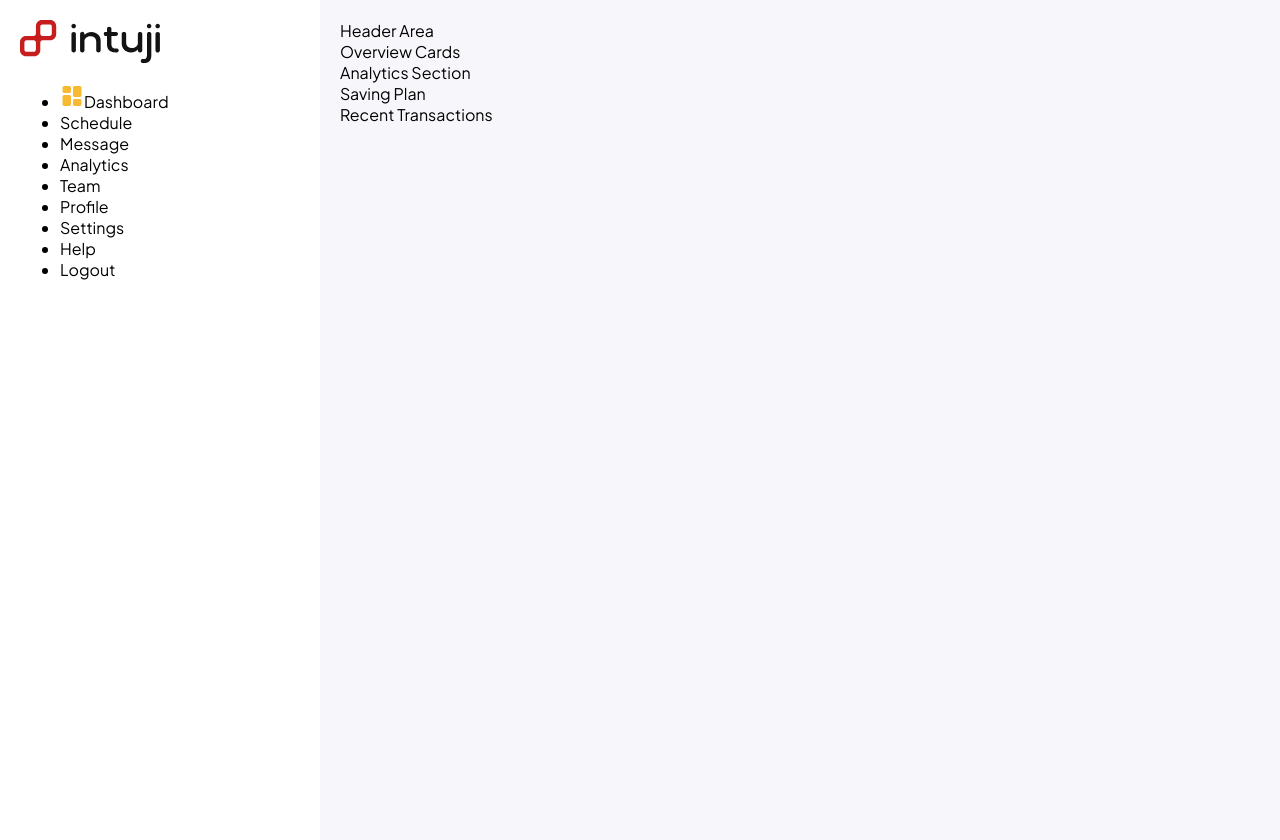
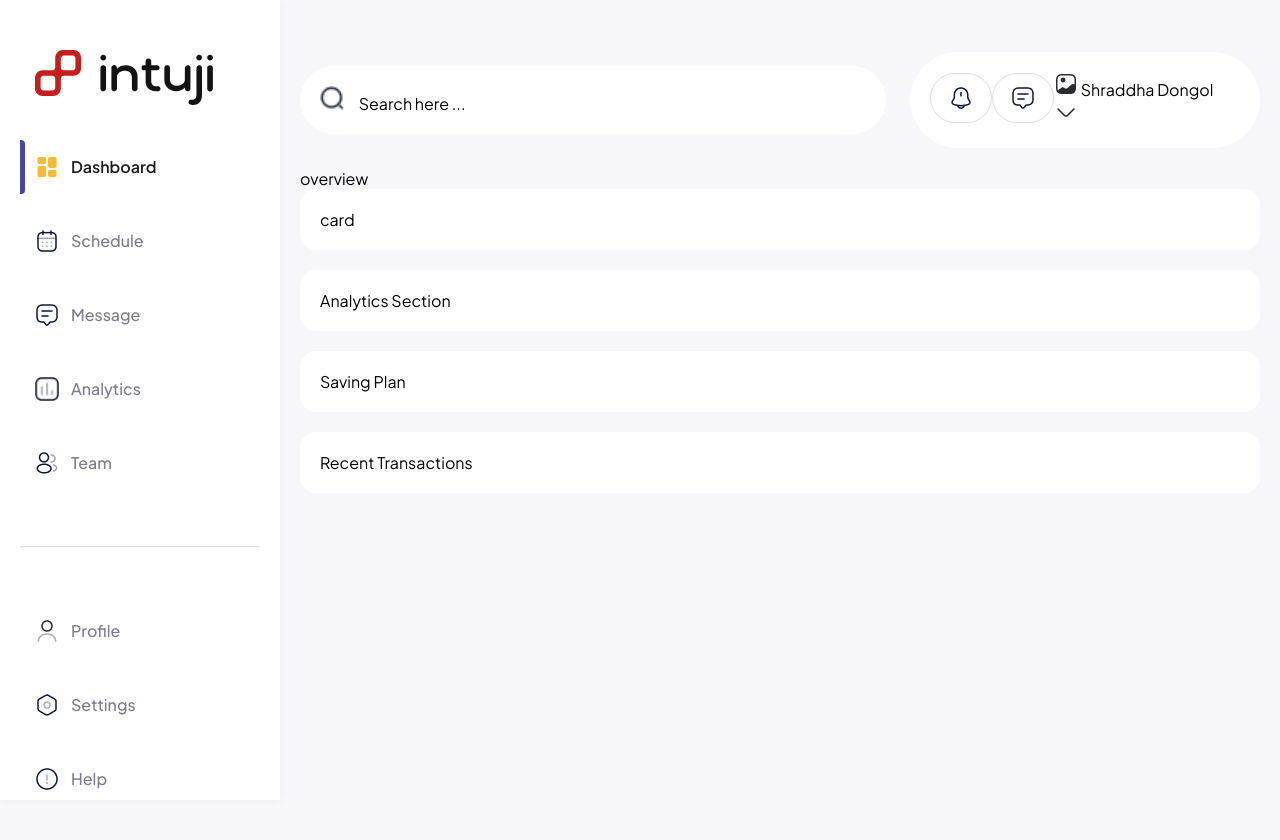
Before and after one commit to 0Shraddha/intuji-frontend-associate-challenge, a plain HTML site: page index.html in a window 1280 px wide. After the commit the page ends 800 px from the top, so only its background shows below. Drawn offline with Linux system fonts and the light colour scheme.

Commit message:
sidebar ui completed

```diff
--- /dev/null
+++ b/components/header.html
@@ -0,0 +1,19 @@
+<header class="header">
+    <div class="search-col">
+        <img src="./assets/images/icons/search-normal.png" alt="Search icon" class="icon">
+        <span class="search-placeholder">Search here ...</span>
+    </div>
+    <div class="user-overview-col">
+        <div class="notification">
+            <img src="../assets/images/icons/notification-bing.png" alt="Notification icon" class="notification-icon">
+        </div>
+        <div class="msg">
+            <img src="../assets/images/icons/message-text.png" alt="Message icon" class="notification-icon">
+        </div>
+        <div class="user-detail">
+            <img src="../assets/images/avatar/gallery.png" alt="Avatar image">
+            <span>Shraddha Dongol</span>
+            <img src="../assets/images/icons/arrow-down.png" alt="arrow-down icon">
+        </div>
+    </div>
+</header>
--- /dev/null
+++ b/components/overview-cards.html
@@ -0,0 +1,8 @@
+<div id="overview-card">
+    <div class="overview">
+        overview
+    </div>
+    <div class="saving-plan">
+        card
+    </div>
+</div>
--- /dev/null
+++ b/components/sidebar.html
@@ -0,0 +1,52 @@
+<aside class="sidebar">
+    <div class="logo">
+      <img src="./assets/images/logo/logo.svg" alt="logo">
+    </div>
+    <div class="sidebar-items">
+        <div class="top-sidebar-items">
+            <ul>
+                <li class="active">
+                  <img src="./assets/images/icons/dashboard.png" alt="dashboard icon" class="icon">
+                  <span class="active-item">Dashboard</span>
+                </li>
+                <li>
+                  <img src="./assets/images/icons/calendar.png" alt="Schedule icon" class="icon">
+                  <span>Schedule</span>
+                </li>
+                <li>
+                  <img src="./assets/images/icons/message-text.png" alt="Message icon" class="icon">
+                  <span>Message</span>
+                </li>
+                <li>
+                  <img src="./assets/images/icons/chart.png" alt="Analytics icon" class="icon">
+                  <span>Analytics</span>
+                </li>
+                <li>
+                  <img src="./assets/images/icons/profile-2user.png" alt="Team icon" class="icon">
+                  <span>Team</span>
+                </li>
+                <hr>
+                <li>
+                  <img src="./assets/images/icons/user.png" alt="Profile icon" class="icon">
+                  <span>Profile</span>
+                </li>
+                <li>
+                  <img src="./assets/images/icons/setting.png" alt="Settings icon" class="icon">
+                  <span>Settings</span>
+                </li>
+              </ul>
+        </div>
+          <div class="bottom-sidebar-items">
+            <ul>
+                <li>
+                  <img src="./assets/images/icons/info-circle.png" alt="Help icon" class="icon">
+                  <span>Help</span>
+                </li>
+                <li>
+                  <img src="./assets/images/icons/login.png" alt="Logout icon" class="icon">
+                  <span>Logout</span>
+                </li>
+              </ul>
+          </div>
+    </div>
+  </aside>
--- a/css/style.scss
+++ b/css/style.scss
@@ -3,6 +3,15 @@
 :root {
   --body-bg-color: #F7F7FB;
   --white-color: #ffffff;
+  --sidebar-active-blue: #4745A4;
+  --text-dark: #1E1E1E;
+  --text-gray: #7C7C8D;
+  --border-color: #DEDEDE;
+}
+* {
+  margin: 0;
+  padding: 0;
+  box-sizing: border-box;
 }
 
 body {
@@ -19,23 +28,147 @@ body {
   width: 280px;
   height: 100vh;
   background-color: var(--white-color);
-  padding: 20px;
+  padding: 35px 20px 20px;
+  box-sizing: border-box;
+  box-shadow: 0px 0px 10px rgba(0, 0, 0, 0.05);
+  position: fixed;
+  left: 0;
+  top: 0;
 }
 
 .main-content {
   flex: 1;
   padding: 20px;
+  margin-left: 280px;
 }
 
-.icon{
-  width: 24;
-  height: 24;
+/* Sidebar styling */
+.logo {
+  padding: 15px 0 30px 15px;
 }
 
-.item{
-  font-weight: 400;
+.logo img {
+  width: 178px;
+  height: auto;
+  left: 36px;
+  top: 35px;
+}
+
+.sidebar-items{
+  display: flex;
+  flex-direction: column;
+  justify-content: space-between;
+  height: 85vh;
+}
+
+.sidebar ul {
+  list-style: none;
+  padding: 0;
+  margin: 0;
+}
+
+.sidebar ul li {
+  position: relative;
+  margin-bottom: 20px;
+  margin-left: 0 ;
+  display: flex;
+  align-items: center;
+  padding: 15px 15px;
+  border-radius: 12px;
+  cursor: pointer;
+  transition: background-color 0.3s ease;
+}
+
+.sidebar ul li.active::before {
+  content: "";
+  position: absolute;
+  left: 0;
+  top: 0;
+  width: 5px;
+  height: 100%;
+  background-color: var(--sidebar-active-blue);
+  border-radius: 0 4px 4px 0;
+}
+
+.icon {
+  width: 24px;
+  height: 24px;
+  margin-right: 12px;
+}
+
+.sidebar ul li span {
   font-size: 16px;
-  line-height: 100%;
-  letter-spacing: 0%;
+  font-weight: 500;
+  color: var(--text-gray);
+}
+
+.sidebar ul li.active span,
+.sidebar ul li span.active-item {
+  color: var(--text-dark);
+  font-weight: 600;
+}
+
+hr{
+  width: 219;
+  opacity: 0.3;
+  border-width: 1px;
+  margin: 56px 0;
 
 }
+/* End of Sidebar styling */
+
+/* Header and other sections styling */
+.header{
+  display: flex;
+  justify-content: space-between;
+  align-items: center;
+  gap: 24px;
+  margin-top: 32px;
+}
+
+.search-col, .user-overview-col {
+  background-color: var(--white-color);
+  padding: 20px;
+  border-radius: 100px;
+  margin-bottom: 20px;
+}
+
+.search-col{
+  // width: 772px;
+  flex: 1;
+}
+
+.user-overview-col{
+  display: flex;
+  justify-content: space-between;
+  align-items: center;
+  width: 350px;
+}
+
+.notification-icon{
+  width: 66;
+  height: 48;
+  border-radius: 100px;
+  border: 1px solid var(--border-color);
+  padding: 12px 18px;
+
+}
+
+.user-detail{
+  align-items: center;
+}
+
+/* End of Header styling */
+
+/* Overview Section Styling */
+
+
+.overview-cards,
+.analytics,
+.saving-plan,
+.recent-transactions {
+  background-color: var(--white-color);
+  padding: 20px;
+  border-radius: 16px;
+  margin-bottom: 20px;
+}
--- a/index.html
+++ b/index.html
@@ -4,34 +4,21 @@
   <meta charset="UTF-8" />
   <meta name="viewport" content="width=device-width, initial-scale=1.0"/>
   <title>Finance Dashboard</title>
-
   <!-- Compiled CSS -->
   <link rel="stylesheet" href="./css/style.css" />
 </head>
 <body>
-  <aside class="sidebar">
-    <div class="logo">
-        <img src="./assets/images/logo/logo.svg" alt="logo">
-    </div>
-    <ul>
-      <li><img src="./assets/images/icons/dashboard.png" alt="" class="icon">Dashboard</li>
-      <li>Schedule</li>
-      <li>Message</li>
-      <li>Analytics</li>
-      <li>Team</li>
-      <li>Profile</li>
-      <li>Settings</li>
-      <li>Help</li>
-      <li>Logout</li>
-    </ul>
-  </aside>
-
+  <div id="sidebar-container"></div>
   <main class="main-content">
-    <header class="header">Header Area</header>
-    <section class="overview-cards">Overview Cards</section>
+    <div id="header-container"></div>
+    <section id="overview-cards"></section>
     <section class="analytics">Analytics Section</section>
     <section class="saving-plan">Saving Plan</section>
     <section class="recent-transactions">Recent Transactions</section>
   </main>
 </body>
+
+
+<script src="./js/script.js" defer></script>
+<!-- defer enusres the script runs after the dom is parsed -->
 </html>
--- a/js/script.js
+++ b/js/script.js
@@ -0,0 +1,16 @@
+document.addEventListener("DOMContentLoaded", () => {
+    function loadComponent(id, file) {
+      fetch(file)
+        .then(response => response.text())
+        .then(data => {
+          document.querySelector(id).innerHTML = data;
+        });
+    }
+
+    loadComponent("#sidebar-container", "components/sidebar.html");
+    loadComponent("#header-container", "components/header.html");
+    loadComponent("#overview-cards", "components/overview-cards.html");
+    loadComponent("#analytics-container", "components/analytics-section.html");
+
+    console.log("hello from scripts");
+  });
```
Also changed, not shown: assets/images/avatar/gallery.png (added), assets/images/icons/arrow-down.png (added), assets/images/icons/search-normal.png (added), components/analytics-section.html (added), components/saving-plan.html (added), components/transactions.html (added), css/style.css, 1 other file.
